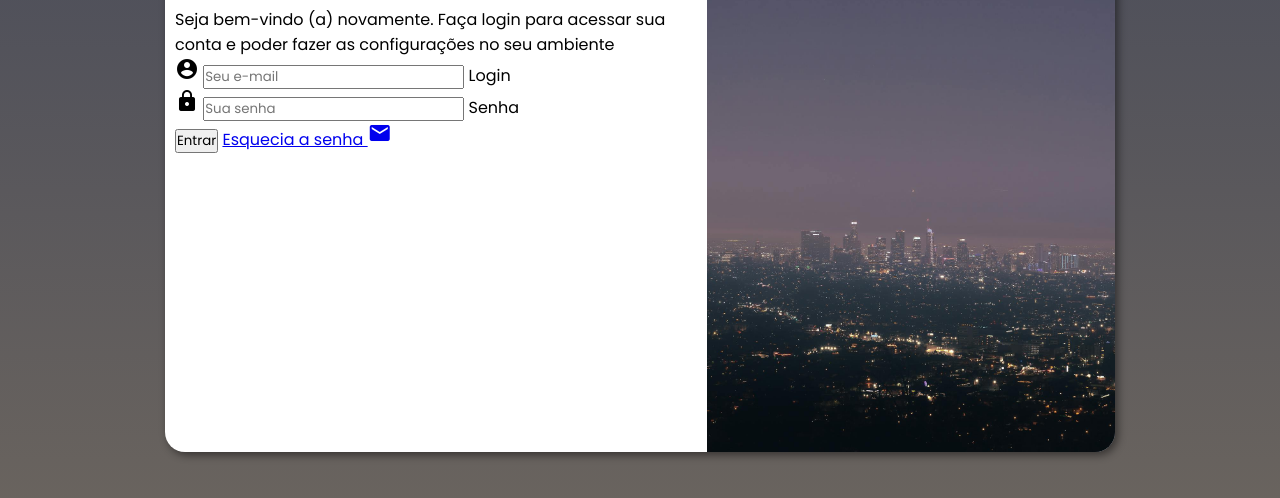
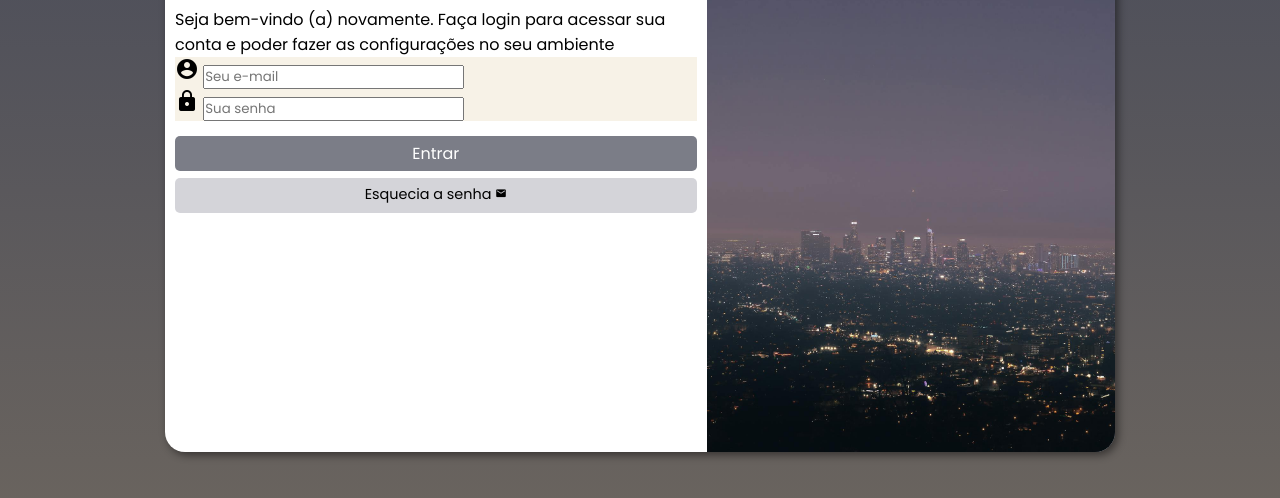
Before and after one commit to leofilhx/projeto-login, a plain HTML site: page index.html in a window 1280 px wide. Shown: the part 198-696 px from the top of the page. Drawn offline with Linux system fonts and the light colour scheme.

Commit message:
finalizando tela de login

```diff
--- a/css/style.css
+++ b/css/style.css
@@ -65,3 +65,47 @@ div#formulario {
 #formulario p {
     font-size: 0.8em;
 }
+
+form div.campo {
+    background-color: #d2b6732c;
+}
+
+form input[type=submit] {
+    display: block;
+    font-size: 1em;
+    width: 100%;
+    height: 35px;
+    background-color:#474a59b7;
+    color: white;
+    cursor: pointer;
+    border: none;
+    border-radius: 5px;
+    margin-top: 15px;
+}
+
+form input[type=submit]:hover{
+    background-color: #D2B573;
+    color: black;
+}
+
+form a.botao {
+    display: block;
+    text-align: center;
+    font-size: 0.9em;
+    width: 100%;
+    height: 35px;
+    padding: 6px;
+    background-color: #5e5d7344;
+    margin-top: 7px;
+    text-decoration: none;
+    color: black;
+    border-radius: 5px;
+}
+
+form a.botao:hover {
+    text-decoration: underline;
+}
+
+form a.botao i {
+    font-size: 0.8em;
+}
--- a/index.html
+++ b/index.html
@@ -22,15 +22,15 @@
                     <div class="campo">
                         <span class="material-icons">account_circle</span>
                         <input type="email" name="login" id="ilogin" placeholder="Seu e-mail" autocomplete="email" required maxlength="30">
-                        <label for="ilogin">Login</label>
+                        <label for="ilogin"></label>
                     </div>
                     <div class="campo">
                         <span class="material-icons">lock</span>
                         <input type="password" name="senha" id="isenha" placeholder="Sua senha" autocomplete="current-password" required minlength="8" maxlength="20">
-                        <label for="isenha">Senha</label>
+                        <label for="isenha"></label>
                     </div>
                     <input type="submit" value="Entrar">
-                    <a href="esqueci.html">
+                    <a href="esqueci.html" class="botao">
                         Esquecia a senha <i class="material-icons">mail</i>
                     </a>
                 </form>
```
